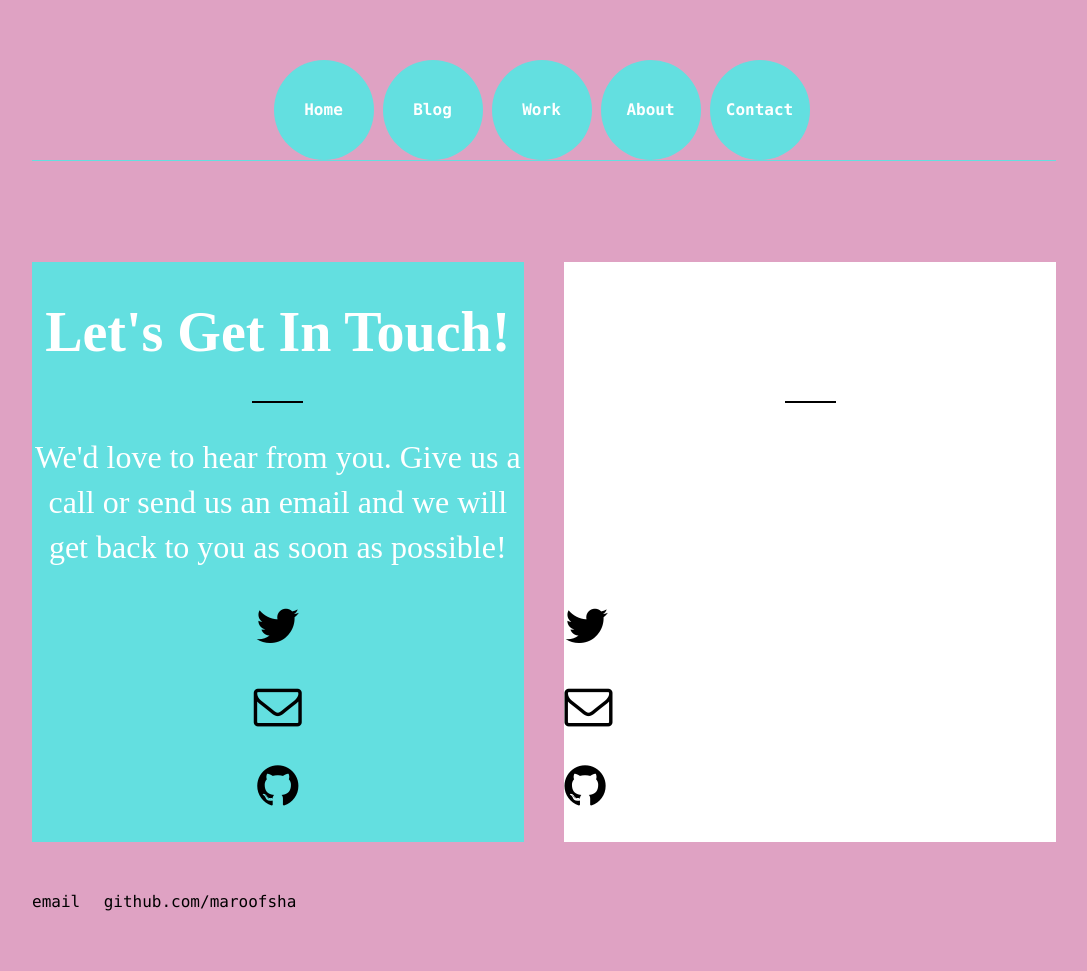
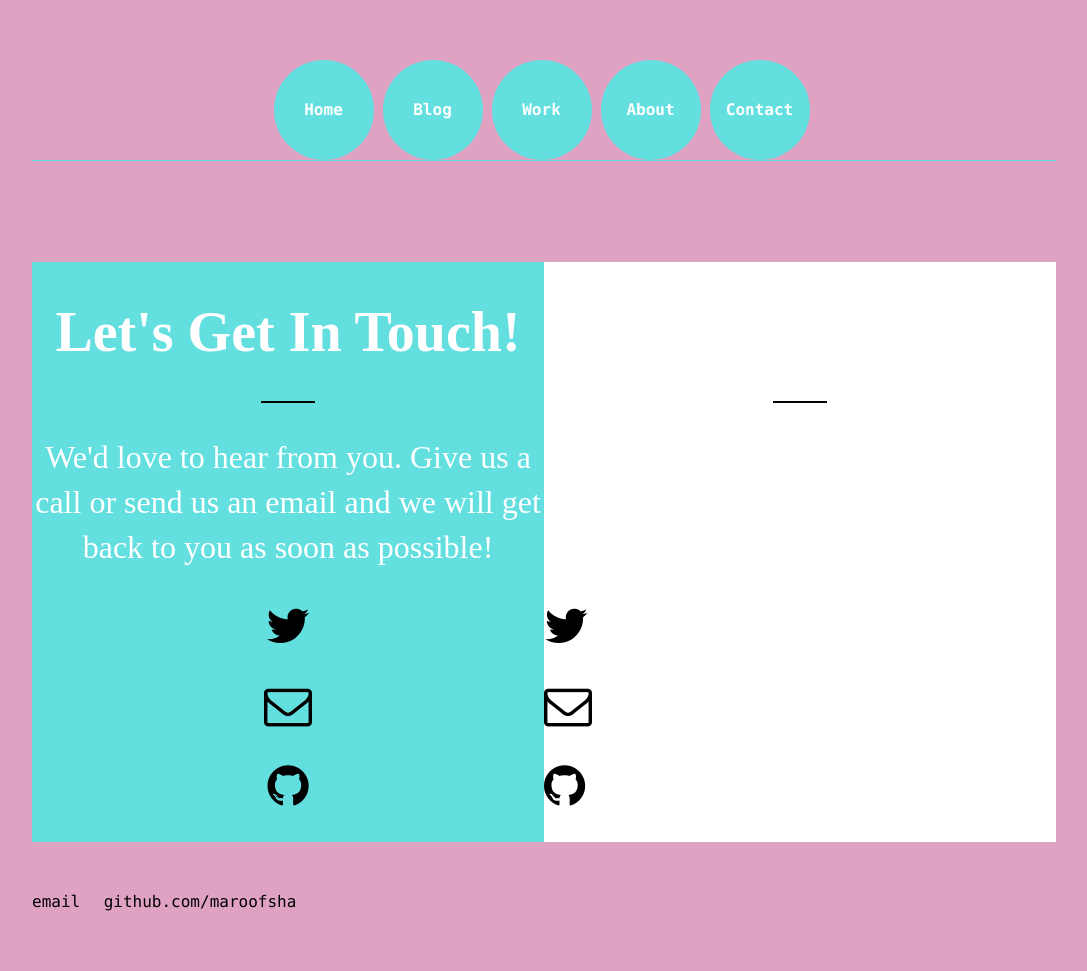
Before and after one commit to maroofsha/maroofsha.github.io, a Jekyll site: the page built from contact.html, in a window 1280 px wide. Shown: the whole page, without its empty margins (96-1183 px from the left). Built offline with Jekyll 4.4.1, drawn with Linux system fonts in a browser that asks for light colours; nearby versions of some CDN libraries.

Commit message:
Update contact.html

```diff
--- a/contact.html
+++ b/contact.html
@@ -15,7 +15,7 @@ title: maroofsha, Enterpreuner
     margin-top:10%;
     margin-bottom:50px;
     float:left;
-    width: 48%;
+    width: 50%;
     background-color: #63dfe0;
     height: auto;
 }
@@ -26,7 +26,7 @@ title: maroofsha, Enterpreuner
 float: right;
     background-color: #fff;
     height: auto;
-    width: 48%;
+    width: 50%;
 }
 
 </style>
@@ -59,8 +59,7 @@ float: right;
             <i class="fa fa-github fa-3x wow bounceIn" data-wow-delay=".1s"></i>
                 <p>{{ site.github_username }}</p>
             </a>
-                    </div></div>
-
+                    </div>
 
 </center>
 
@@ -84,8 +83,8 @@ float: right;
           <a href="https://github.com/{{ site.github_username }}">
             <i class="fa fa-github fa-3x wow bounceIn" data-wow-delay=".1s"></i>
                 <p>{{ site.github_username }}</p>
-            </a>
-      </div></div>
+            </a>  </center>
+    </div></div>
 
 
  </div><!-- /.blurb -->
```
